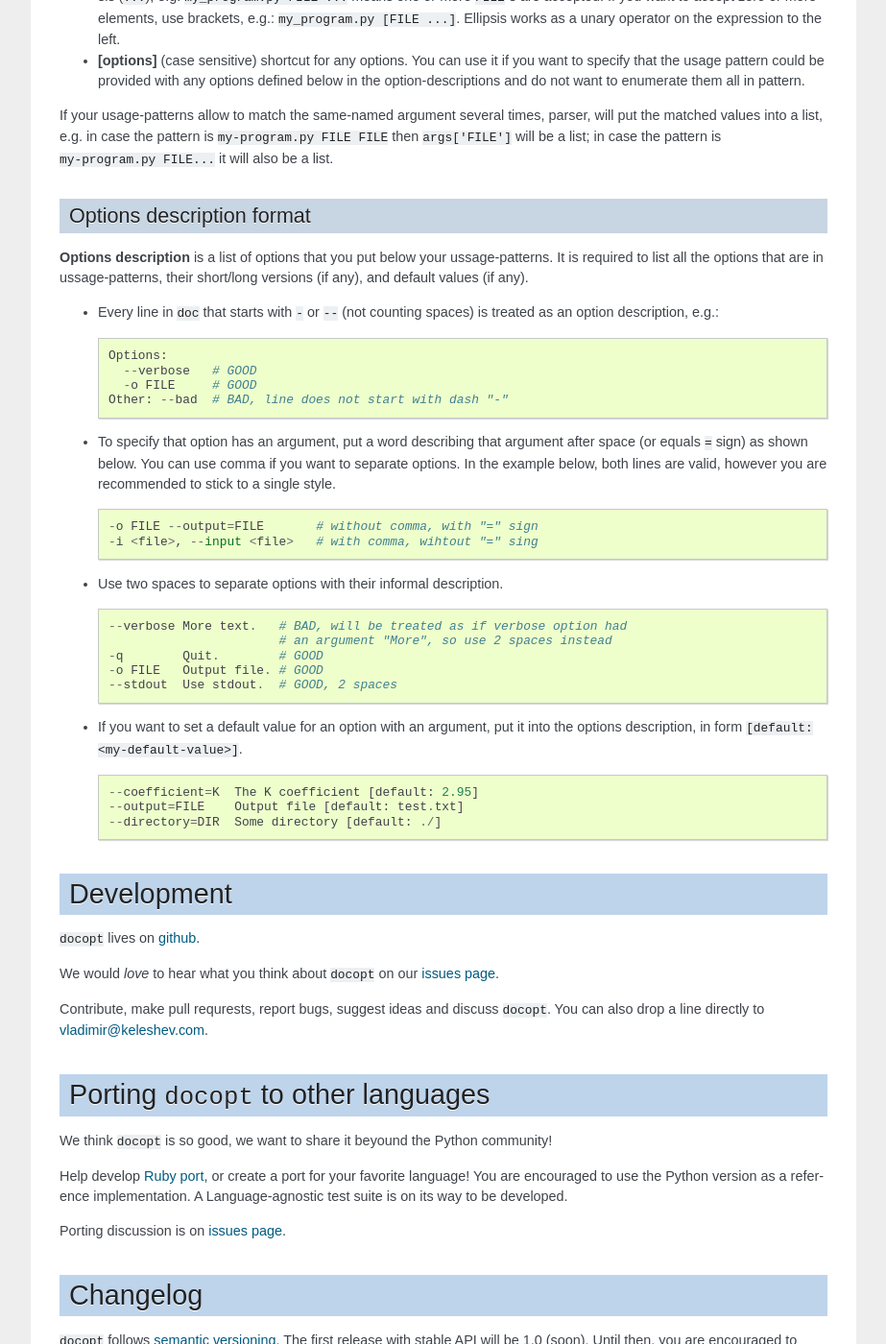
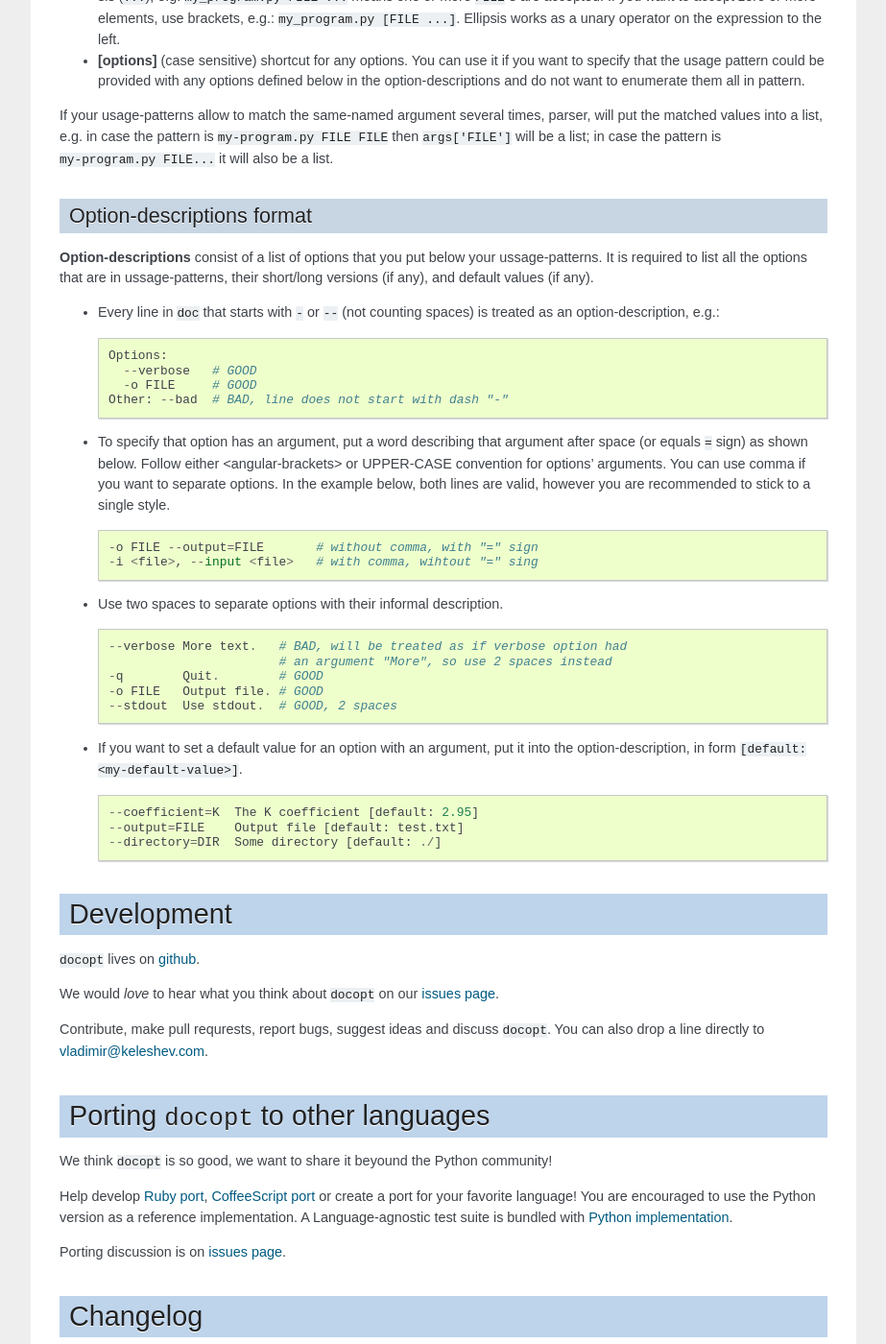
Before and after one commit to docopt/docopt, a Sphinx documentation site: the page built from docs/index.rst, in a window 1280 px wide and 1400 px high, scrolled down 3432 px. Shown: the whole window at 96% size, without its empty margins (198-1121 px from the left). Built offline with Sphinx 7.4.7, drawn with Linux system fonts in a browser that asks for light colours; some of the changed text lies outside the part shown.

Commit message:
Update documentation.

```diff
--- a/docs/index.rst
+++ b/docs/index.rst
@@ -143,7 +143,7 @@ Usage-message consists of 2 parts:
 
     Usage: my_program.py [-hso FILE] [--quiet | --verbose] [INPUT ...]
 
-- Option-description, e.g.::
+- Option-descriptions, e.g.::
 
     -h --help    show this
     -s --sorted  sorted output
@@ -186,7 +186,7 @@ Each pattern can consist of the following elements:
   You can "stack" several of one-letter options, e.g. ``-oiv`` which will
   be the same as ``-o -i -v``. The options can have arguments, e.g. ``--input=FILE`` or
   ``-i FILE`` or even ``-iFILE``. However it is important that you specify
-  all the option descriptions (see next section).
+  all the option-descriptions (see next section).
 - **commands** are words that do *not* follow the described above conventions
   of ``--options`` or ``<arguments>`` or ``ARGUMENTS``.
 
@@ -221,16 +221,16 @@ parser, will put the matched values into a list, e.g. in case the pattern is
 pattern is ``my-program.py FILE...`` it will also be a list.
 
 
-Options description format
+Option-descriptions format
 -------------------------------------------------------------------------------
 
-**Options description** is a list of options that you put below your
+**Option-descriptions** consist of a list of options that you put below your
 ussage-patterns.  It is required to list all the options that are in
 ussage-patterns, their short/long versions (if any), and default values
 (if any).
 
 - Every line in ``doc`` that starts with ``-`` or ``--`` (not counting spaces)
-  is treated as an option description, e.g.::
+  is treated as an option-description, e.g.::
 
     Options:
       --verbose   # GOOD
@@ -238,7 +238,8 @@ ussage-patterns, their short/long versions (if any), and default values
     Other: --bad  # BAD, line does not start with dash "-"
 
 - To specify that option has an argument, put a word describing that
-  argument after space (or equals ``=`` sign) as shown below.
+  argument after space (or equals ``=`` sign) as shown below. Follow
+  either <angular-brackets> or UPPER-CASE convention for options' arguments.
   You can use comma if you want to separate options. In the example below, both
   lines are valid, however you are recommended to stick to a single style. ::
 
@@ -254,7 +255,7 @@ ussage-patterns, their short/long versions (if any), and default values
     --stdout  Use stdout.  # GOOD, 2 spaces
 
 - If you want to set a default value for an option with an argument, put it
-  into the options description, in form ``[default: <my-default-value>]``.
+  into the option-description, in form ``[default: <my-default-value>]``.
   ::
 
     --coefficient=K  The K coefficient [default: 2.95]
@@ -278,20 +279,21 @@ Porting ``docopt`` to other languages
 We think ``docopt`` is so good, we want to share it beyound the Python
 community!
 
-Help develop `Ruby port <http://github.com/halst/docopt.rb>`_, or
+Help develop `Ruby port <http://github.com/docopt/docopt.rb>`_,
+`CoffeeScript port <http://github.com/docopt/docopt.coffee>`_ or
 create a port for your favorite language! You are encouraged to use the
 Python version as a reference implementation. A Language-agnostic test suite
-is on its way to be developed.
+is bundled with `Python implementation <http://github.com/docopt/docopt>`_.
 
 Porting discussion is on
-`issues page <http://github.com/halst/docopt/issues>`_.
+`issues page <http://github.com/docopt/docopt/issues>`_.
 
 
 Changelog
 ===============================================================================
 
-``docopt`` follows `semantic versioning <http://semver.org>`_.  The first release
-with stable API will be 1.0 (soon).  Until then, you are encouraged
+``docopt`` follows `semantic versioning <http://semver.org>`_.  The first
+release with stable API will be 1.0 (soon).  Until then, you are encouraged
 to specify explicitly the version in your dependency tools, e.g.::
 
     pip install docopt==0.3.0
```
Also changed, not shown: other parts of docs/index.rst (+2 -2 lines).
